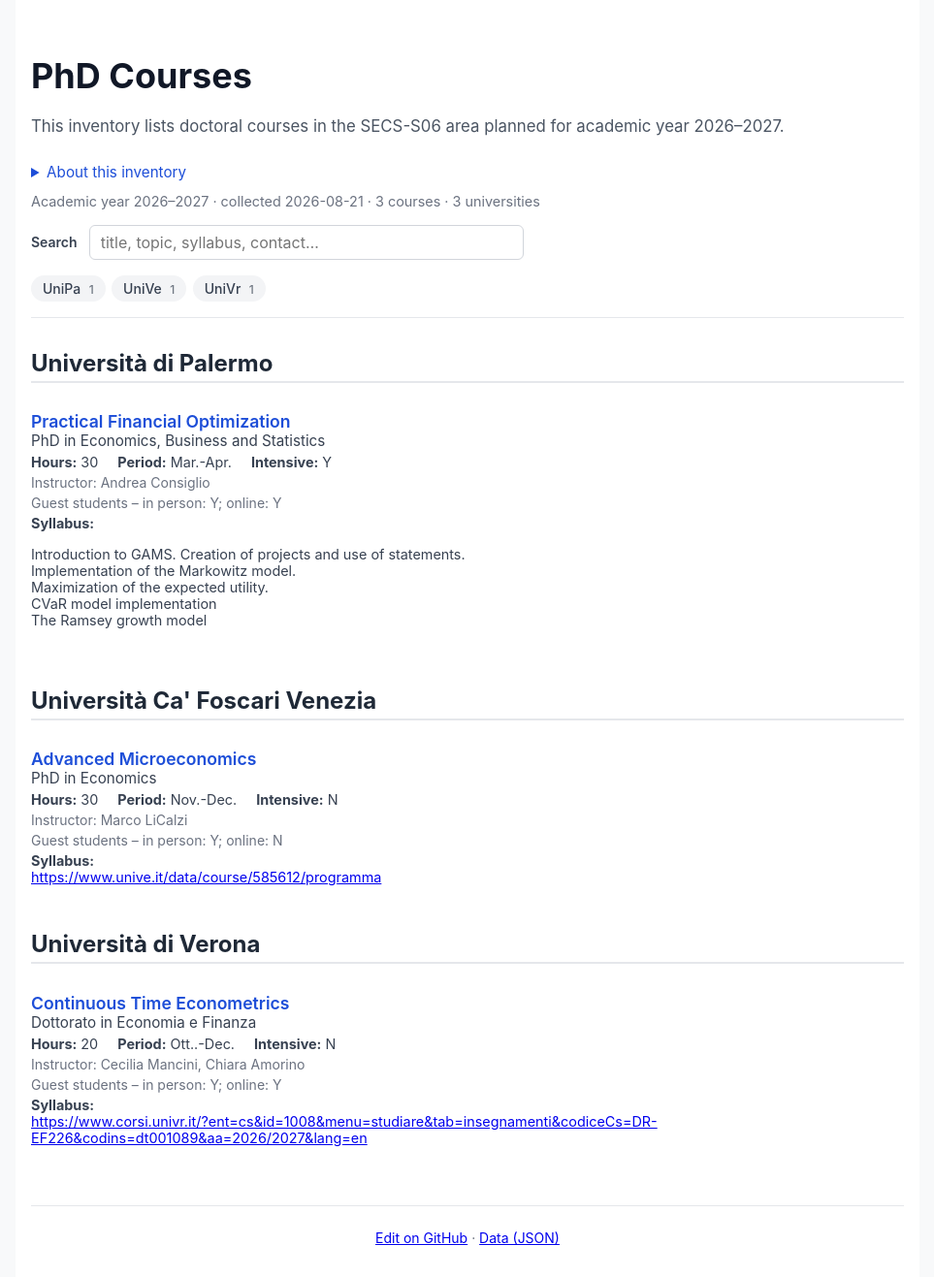
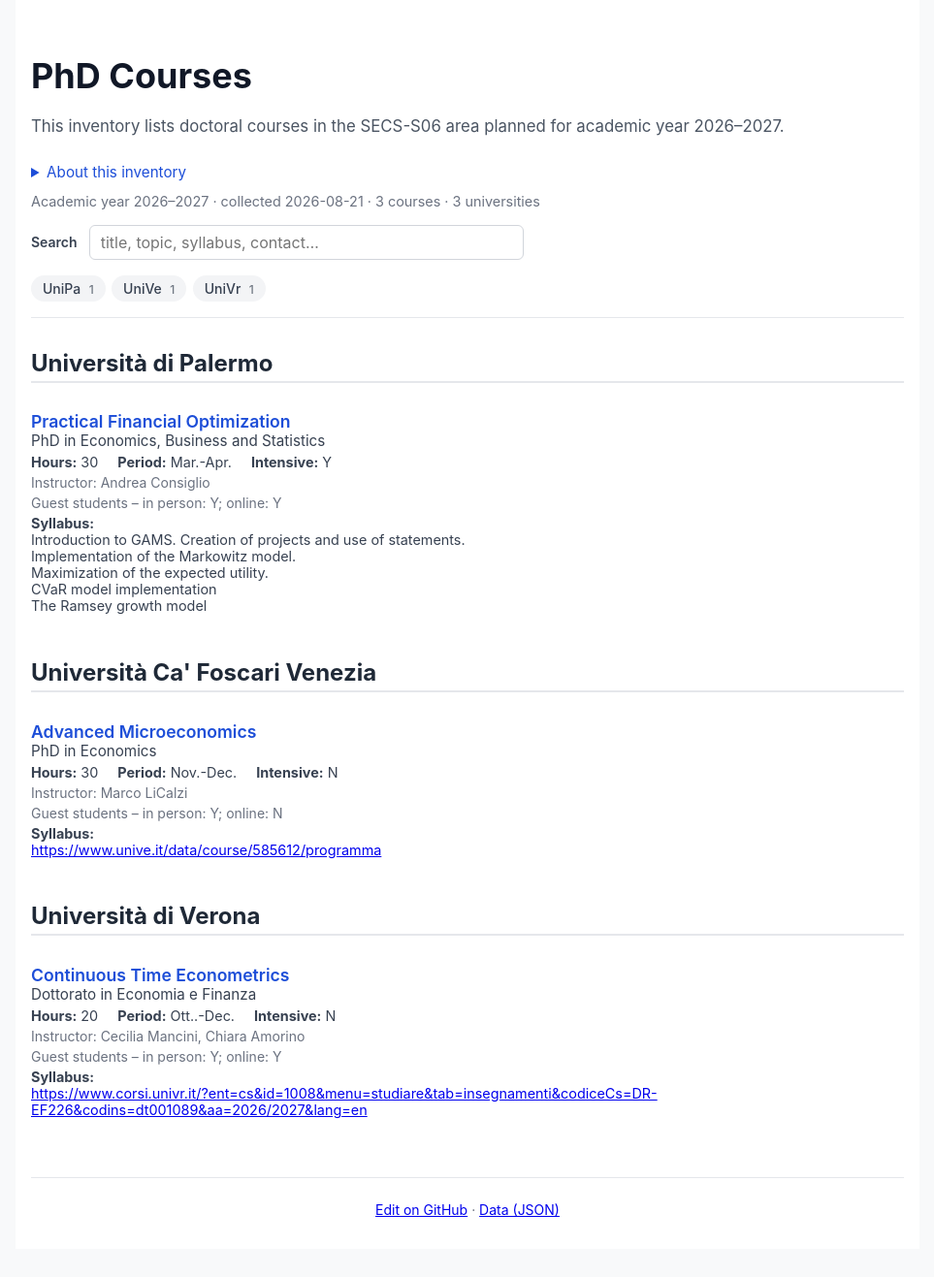
Before and after one commit to mlicalzi/phd_courses, a Jekyll site: the page built from index.html, in a window 1280 px wide. Shown: the whole page at 97% size, without its empty margins (158-1121 px from the left). Built offline with Jekyll 4.4.1, drawn with Linux system fonts in a browser that asks for light colours; after the commit the page ends 1288 px from its top, so only the background shows below that.

```diff
--- a/assets/css/style.css
+++ b/assets/css/style.css
@@ -230,6 +230,8 @@ details.thesis-more h4 {
   color: #374151;
 }
 
+.prose p { margin: 0; }
+
 li.course[hidden],
 section.uni[hidden] {
   display: none;
```
